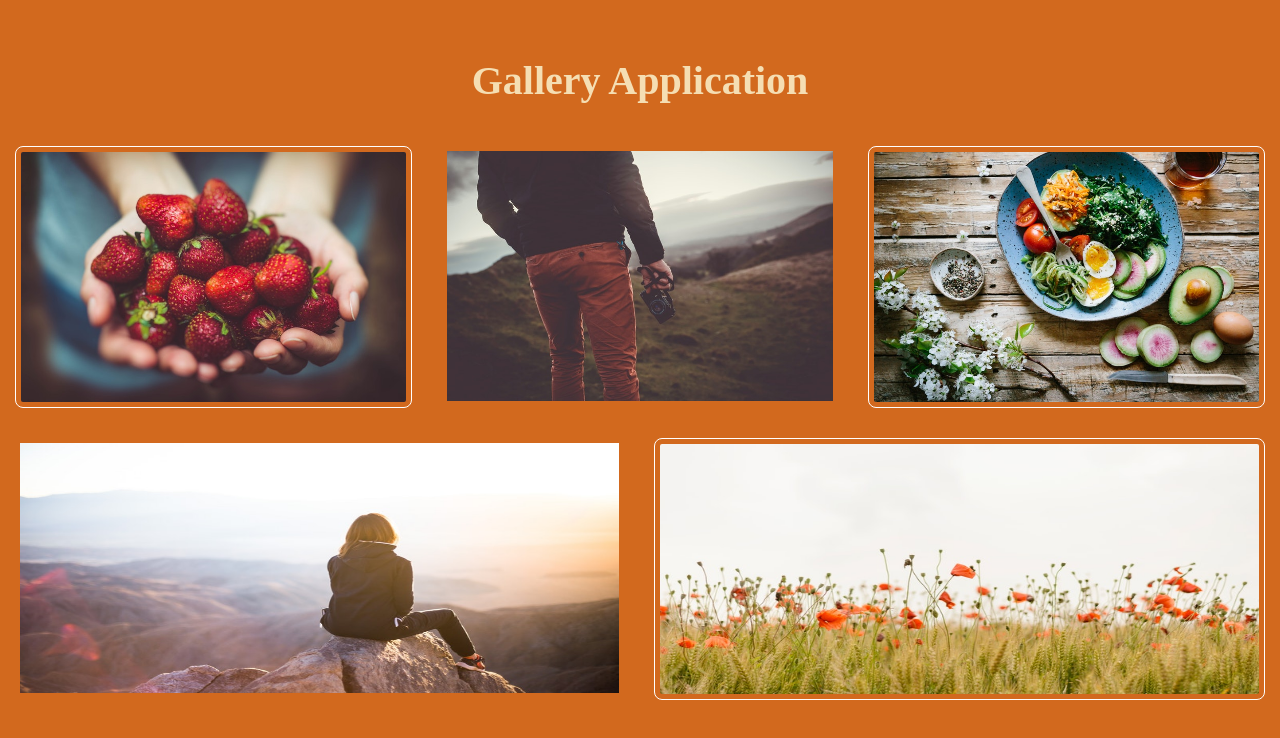
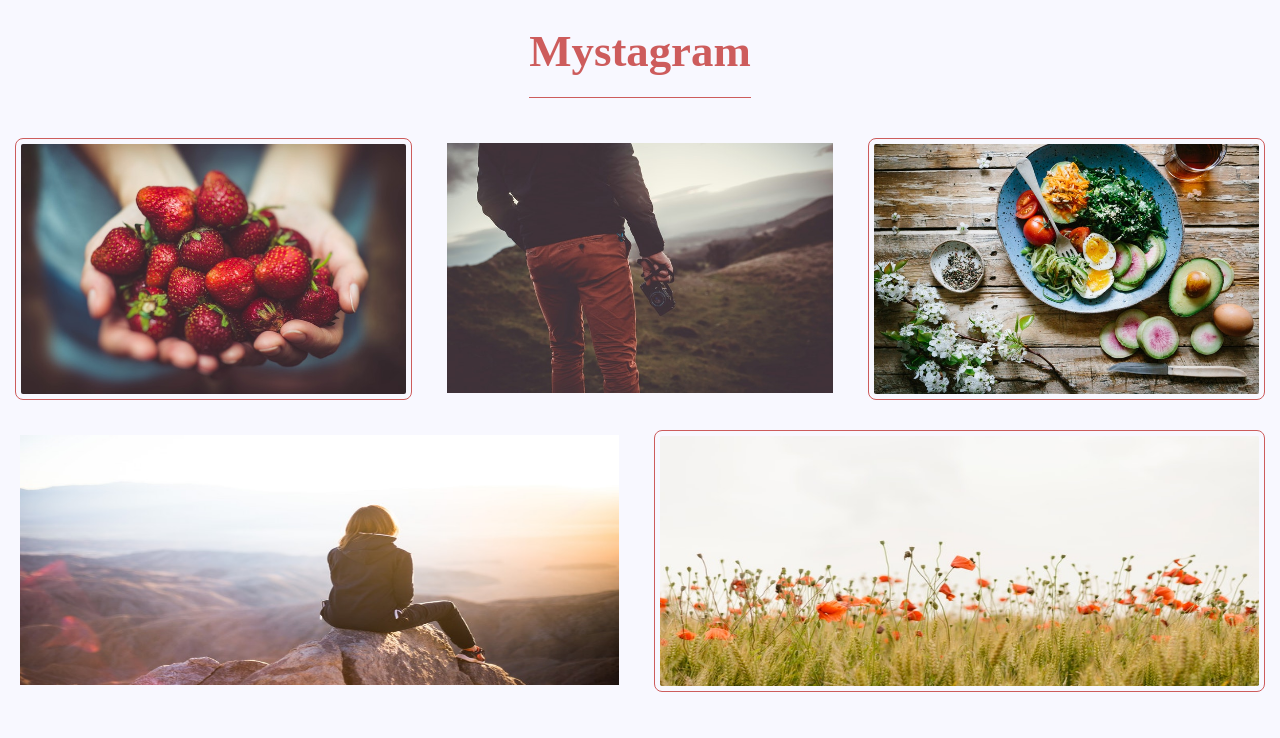
Before and after one commit to lvarayut/styled-components-tutorial, a React (Create React App) app: page / in a window 1280 px wide. Shown: the top 738 px of the page. Built offline with nearby package versions, Linux system fonts and the light colour scheme.

Commit message:
Adjust style and color

```diff
--- a/src/App.js
+++ b/src/App.js
@@ -1,9 +1,15 @@
 import React, { Component } from 'react';
 import styled, { css } from 'styled-components';
 
+const mainColor = 'indianred'
+
 const Title = styled.h1`
   color: ${props => props.color ||  'goldenrod'};
-  font-size: 2.5em;
+  font-size: 2.8em;
+  margin: 25px;
+  padding-bottom: 20px;
+  border-bottom: 1px solid ${mainColor};
+  display: inline-block;
 `;
 
 const Gallery = styled.div`
@@ -15,7 +21,7 @@ const border = css`
   ${props => {
     if (props.showBorder) {
       return `
-        border: 1px solid white;
+        border: 1px solid ${mainColor};
         border-radius: 8px;
       `;
     }
@@ -40,7 +46,7 @@ class App extends Component {
 
     return (
       <div className={this.props.className}>
-        <Title color="wheat">Gallery Application</Title>
+        <Title color={mainColor}>Mystagram</Title>
         <Gallery>
           {thumbnails}
         </Gallery>
@@ -50,9 +56,7 @@ class App extends Component {
 }
 
 export default styled(App)`
-  background-color: chocolate;
   width: 100vw;
   height: 100vh;
   text-align: center;
-  padding-top: 30px;
 `;
--- a/src/index.js
+++ b/src/index.js
@@ -13,6 +13,7 @@ ReactDOM.render(
 // eslint-disable-next-line
 injectGlobal`
   body {
+    background-color: ghostwhite;
     padding: 0;
     margin: 0;
     font-family: cursive;
```
